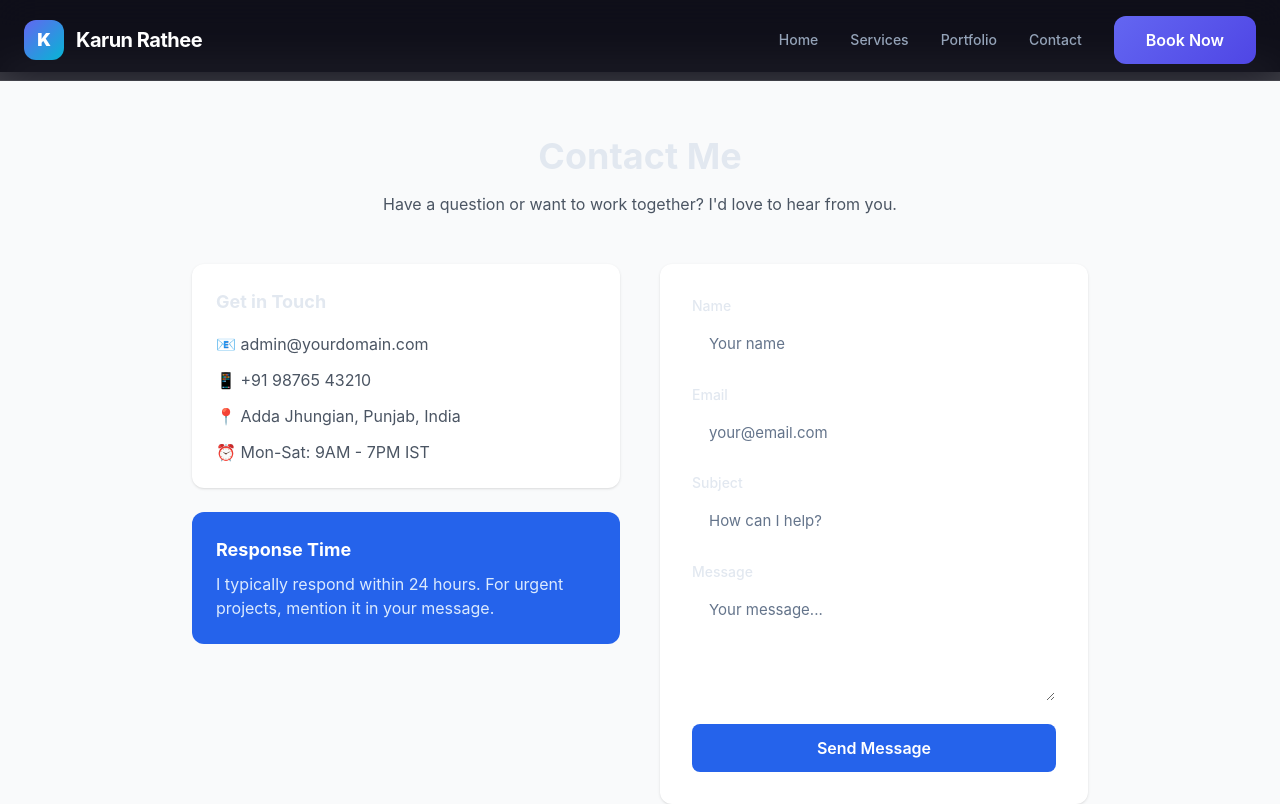
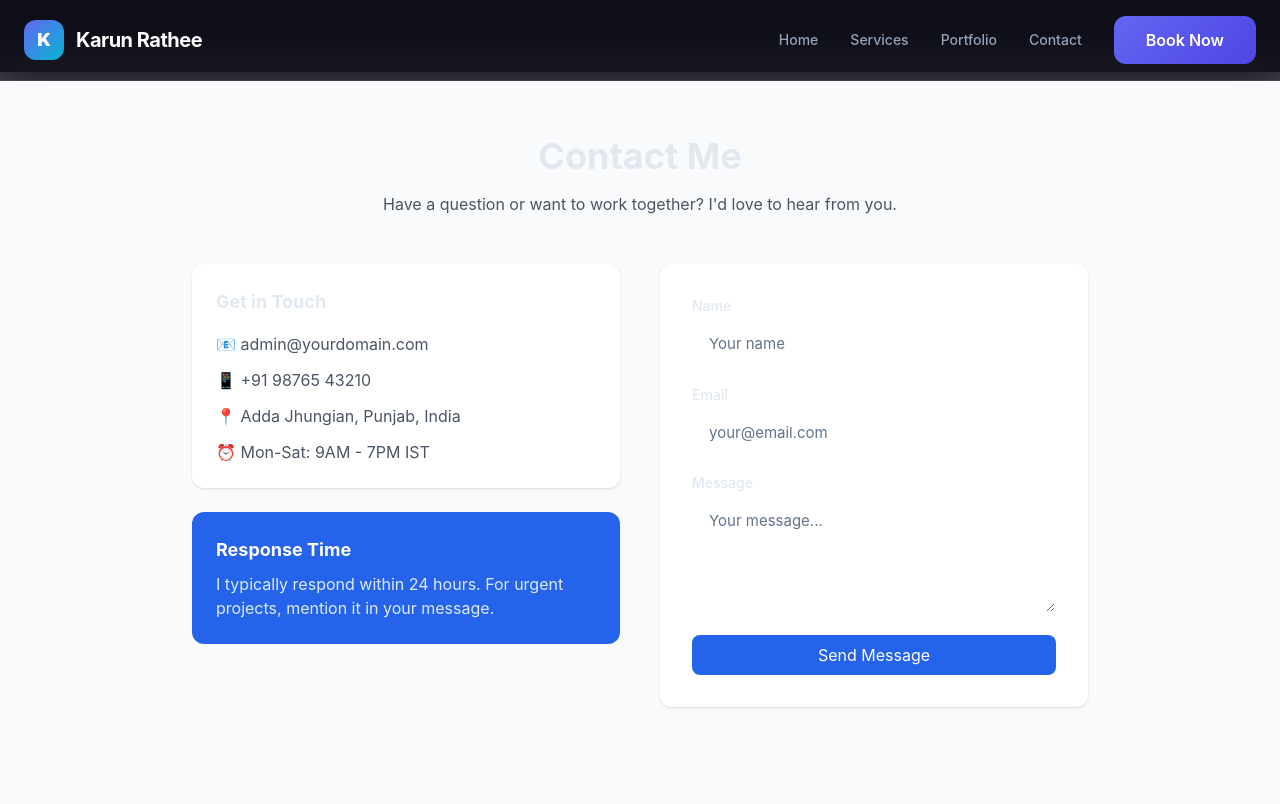
Before and after one commit to KARUN-499/karun-portfolio, a Next.js app: page /contact in a window 1280 px wide. Shown: the top 804 px of the page. Built offline with nearby package versions, Linux system fonts and the light colour scheme.

Commit message:
Update contact page with functional form and API integration

```diff
--- a/app/contact/page.tsx
+++ b/app/contact/page.tsx
@@ -1,4 +1,37 @@
+'use client'
+
+import { useState } from 'react'
+
 export default function ContactPage() {
+  const [formData, setFormData] = useState({ name: '', email: '', message: '' })
+  const [status, setStatus] = useState<'idle' | 'loading' | 'success' | 'error'>('idle')
+  const [errorMsg, setErrorMsg] = useState('')
+
+  const handleSubmit = async (e: React.FormEvent) => {
+    e.preventDefault()
+    setStatus('loading')
+    setErrorMsg('')
+
+    try {
+      const res = await fetch('/api/contact', {
+        method: 'POST',
+        headers: { 'Content-Type': 'application/json' },
+        body: JSON.stringify(formData),
+      })
+
+      if (!res.ok) {
+        const data = await res.json()
+        throw new Error(data.error || 'Failed to send message')
+      }
+
+      setStatus('success')
+      setFormData({ name: '', email: '', message: '' })
+    } catch (err: unknown) {
+      setStatus('error')
+      setErrorMsg(err instanceof Error ? err.message : 'Something went wrong')
+    }
+  }
+
   return (
     <main className="min-h-screen py-16 px-6 bg-gray-50">
       <div className="max-w-4xl mx-auto">
@@ -21,13 +54,60 @@ export default function ContactPage() {
             </div>
           </div>
           <div className="bg-white p-8 rounded-xl shadow">
-            <form className="space-y-4">
-              <div><label className="block text-sm font-medium mb-1">Name</label><input type="text" className="w-full border rounded-lg px-4 py-2" placeholder="Your name" /></div>
-              <div><label className="block text-sm font-medium mb-1">Email</label><input type="email" className="w-full border rounded-lg px-4 py-2" placeholder="your@email.com" /></div>
-              <div><label className="block text-sm font-medium mb-1">Subject</label><input type="text" className="w-full border rounded-lg px-4 py-2" placeholder="How can I help?" /></div>
-              <div><label className="block text-sm font-medium mb-1">Message</label><textarea rows={4} className="w-full border rounded-lg px-4 py-2" placeholder="Your message..."></textarea></div>
-              <button type="submit" className="w-full bg-blue-600 text-white py-3 rounded-lg font-semibold hover:bg-blue-700">Send Message</button>
-            </form>
+            {status === 'success' ? (
+              <div className="text-center py-8">
+                <div className="text-green-500 text-5xl mb-4">✓</div>
+                <h3 className="text-xl font-bold mb-2">Message Sent!</h3>
+                <p className="text-gray-600">Thank you for reaching out. I will get back to you soon.</p>
+                <button onClick={() => setStatus('idle')} className="mt-4 text-blue-600 hover:underline">Send another message</button>
+              </div>
+            ) : (
+              <form onSubmit={handleSubmit} className="space-y-4">
+                <div>
+                  <label className="block text-sm font-medium mb-1">Name</label>
+                  <input
+                    type="text"
+                    value={formData.name}
+                    onChange={(e) => setFormData({ ...formData, name: e.target.value })}
+                    className="w-full border rounded-lg px-4 py-2"
+                    placeholder="Your name"
+                    required
+                  />
+                </div>
+                <div>
+                  <label className="block text-sm font-medium mb-1">Email</label>
+                  <input
+                    type="email"
+                    value={formData.email}
+                    onChange={(e) => setFormData({ ...formData, email: e.target.value })}
+                    className="w-full border rounded-lg px-4 py-2"
+                    placeholder="your@email.com"
+                    required
+                  />
+                </div>
+                <div>
+                  <label className="block text-sm font-medium mb-1">Message</label>
+                  <textarea
+                    rows={4}
+                    value={formData.message}
+                    onChange={(e) => setFormData({ ...formData, message: e.target.value })}
+                    className="w-full border rounded-lg px-4 py-2"
+                    placeholder="Your message..."
+                    required
+                  />
+                </div>
+                {status === 'error' && (
+                  <p className="text-red-500 text-sm">{errorMsg}</p>
+                )}
+                <button
+                  type="submit"
+                  disabled={status === 'loading'}
+                  className="w-full bg-blue-600 text-white py-2 px-4 rounded-lg hover:bg-blue-700 disabled:opacity-50"
+                >
+                  {status === 'loading' ? 'Sending...' : 'Send Message'}
+                </button>
+              </form>
+            )}
           </div>
         </div>
       </div>
```
